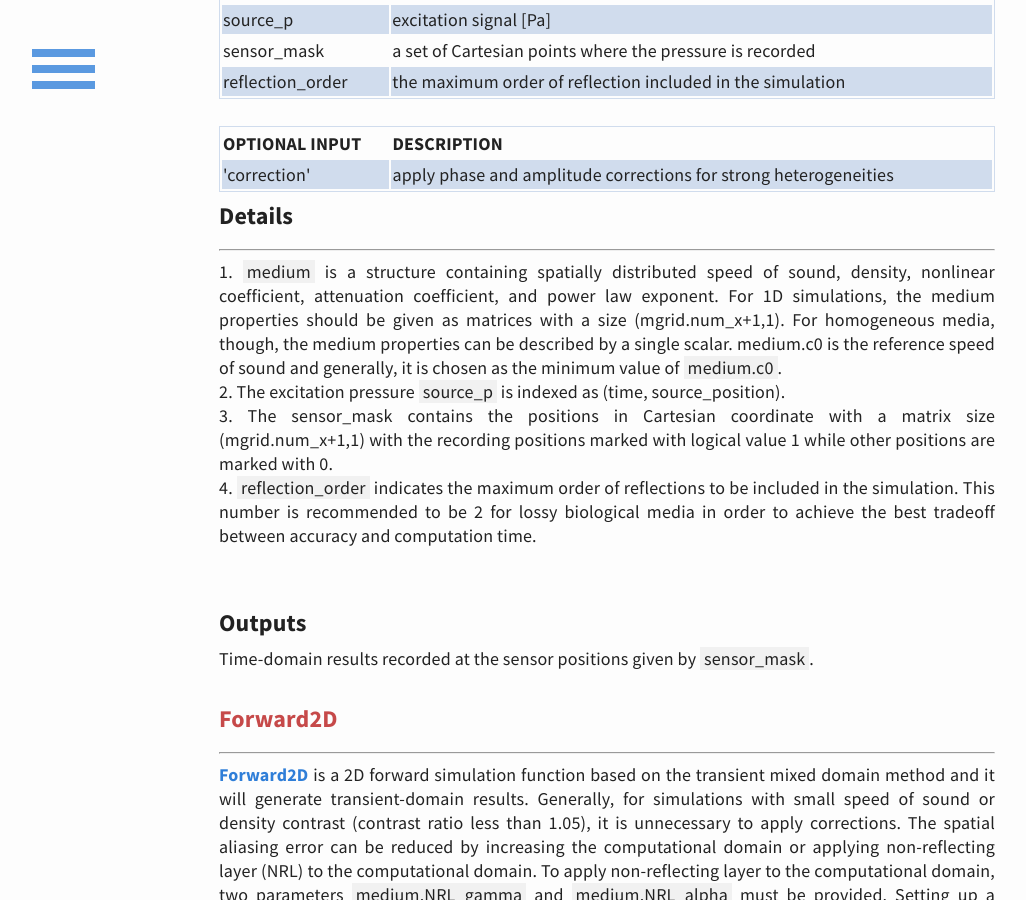
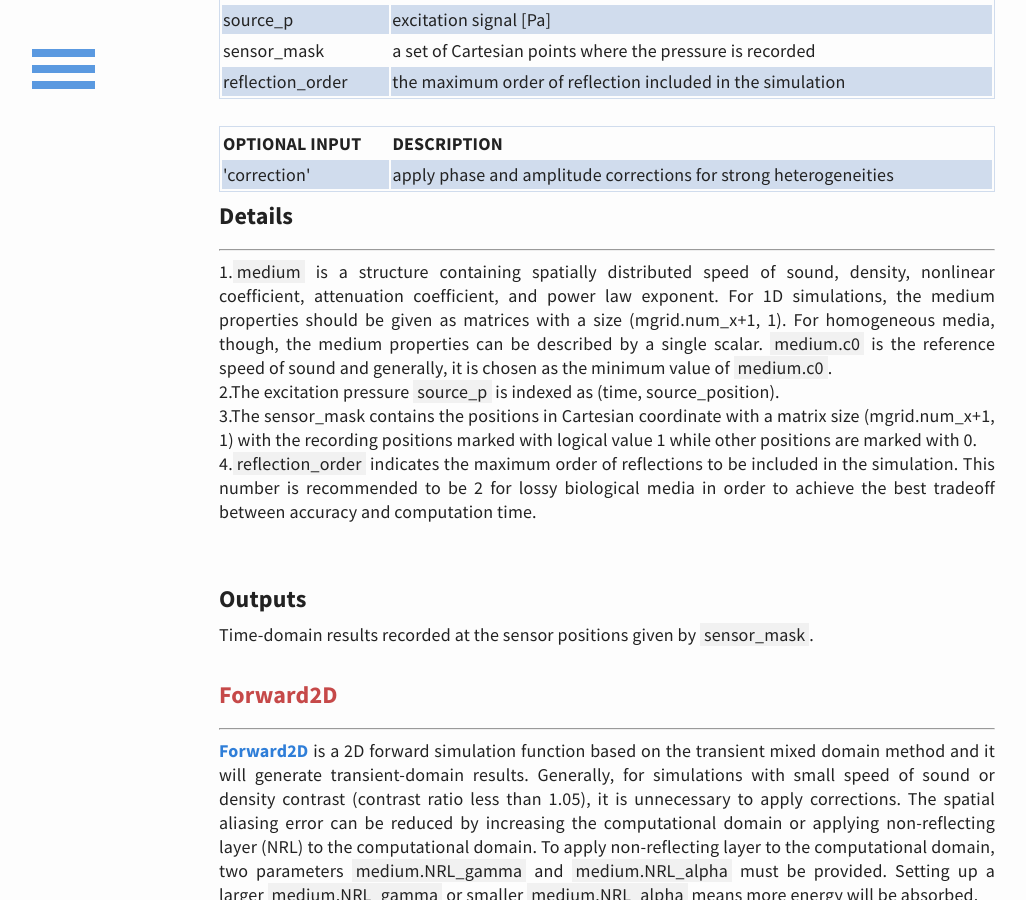
Before and after one commit to m-SOUND/mSOUND, a Jekyll site: the page built from function.html, in a window 1280 px wide and 900 px high, scrolled down 2411 px. Shown: the whole window, without its empty margins (33-1059 px from the left). Built offline with Jekyll 4.4.1, drawn with Linux system fonts in a browser that asks for light colours.

Commit message:
Update function.html

```diff
--- a/function.html
+++ b/function.html
@@ -166,17 +166,18 @@ p = Forward1D(mgrid, medium, source_p, sensor_mask, reflection_order, ...);
 <h3> Details </h3>
 <hr>
 <p>
-1. <span style="background-color:#f1f1f1">medium</span>
+1.<span style="background-color:#f1f1f1">medium</span>
  is a structure containing spatially distributed speed of sound, density, nonlinear coefficient,
  attenuation coefficient, and power law exponent.
- For 1D simulations, the medium properties should be given as matrices with a size (mgrid.num_x+1,1).
- For homogeneous media, though, the medium properties can be described by a single scalar. medium.c0
+ For 1D simulations, the medium properties should be given as matrices with a size (mgrid.num_x+1, 1).
+ For homogeneous media, though, the medium properties can be described by a single scalar.
+ <span style="background-color:#f1f1f1">medium.c0</span>
  is the reference speed of sound and generally, it is chosen as the minimum value of
  <span style="background-color:#f1f1f1">medium.c0</span>.
- <br>2. The excitation pressure <span style="background-color:#f1f1f1">source_p</span> is indexed as (time, source_position).
-<br>3. The sensor_mask contains the positions in Cartesian coordinate with a matrix size (mgrid.num_x+1,1)
+ <br>2.The excitation pressure <span style="background-color:#f1f1f1">source_p</span> is indexed as (time, source_position).
+<br>3.The sensor_mask contains the positions in Cartesian coordinate with a matrix size (mgrid.num_x+1, 1)
  with the recording positions marked with logical value 1 while other positions are marked with 0.
- <br>4. <span style="background-color:#f1f1f1">reflection_order</span>
+ <br>4.<span style="background-color:#f1f1f1">reflection_order</span>
  indicates the maximum order of reflections to be included in the simulation. This number is
  recommended to be 2 for lossy biological media in order to achieve the best tradeoff between accuracy and computation time.
 </p>
```
